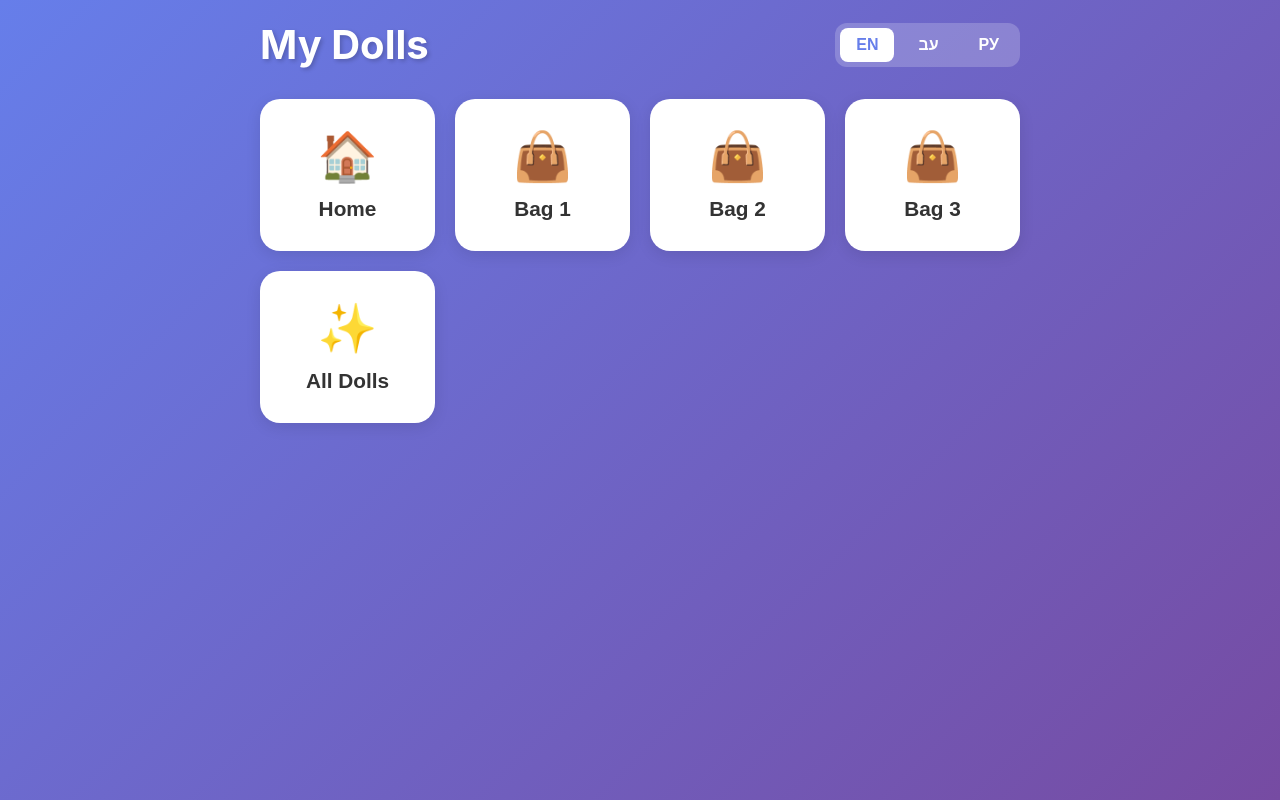
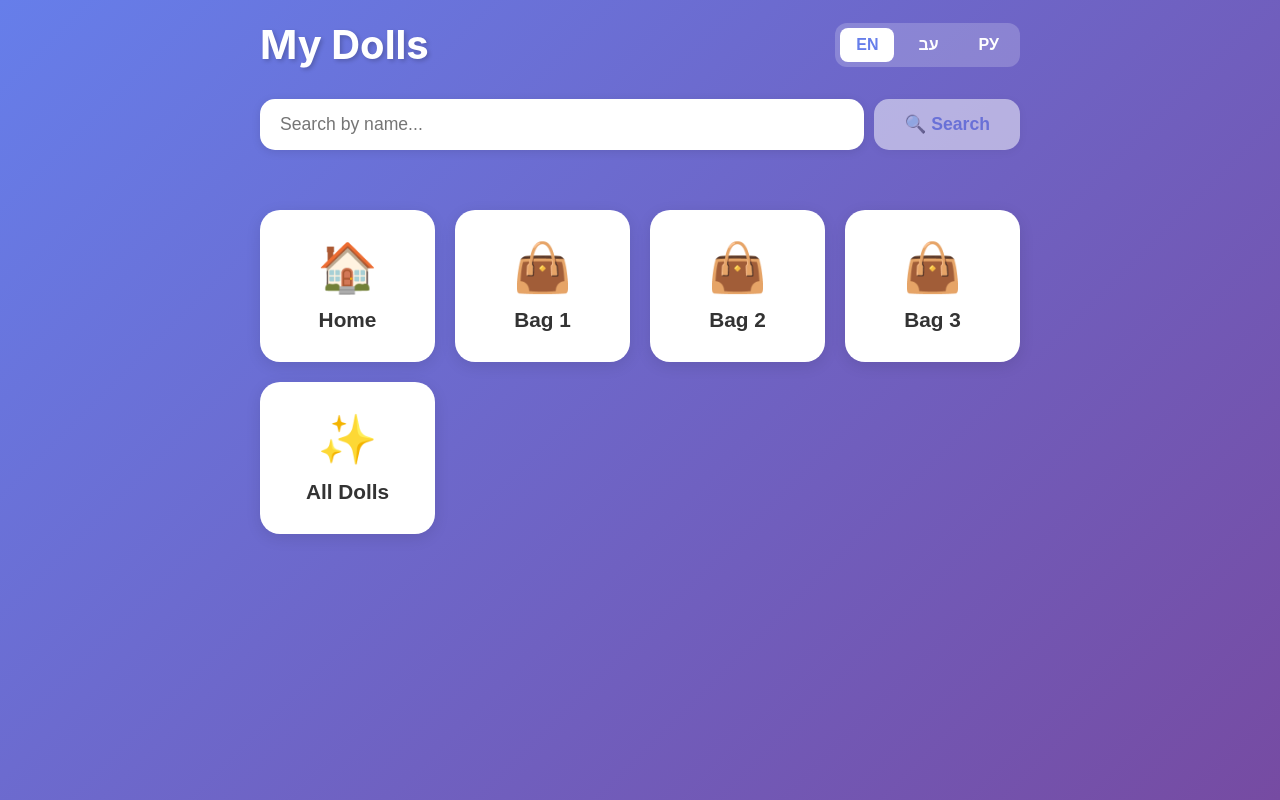
Before and after one commit to bronweg/doll-inventory, a React (Vite) app in the folder frontend/: page / in a window 1280 px wide. Built offline with nearby package versions, Linux system fonts and the light colour scheme; no server answers.

Commit message:
step 4.1

```diff
--- a/frontend/package.json
+++ b/frontend/package.json
@@ -16,6 +16,7 @@
     "react-i18next": "^14.0.1"
   },
   "devDependencies": {
+    "@types/node": "^20.11.5",
     "@types/react": "^18.2.48",
     "@types/react-dom": "^18.2.18",
     "@vitejs/plugin-react": "^4.2.1",
--- a/frontend/src/i18n/en.json
+++ b/frontend/src/i18n/en.json
@@ -5,6 +5,9 @@
   "all": "All Dolls",
   "back": "Back",
   "search": "Search dolls...",
+  "search_placeholder": "Search by name...",
+  "search_button": "Search",
+  "search_clear": "Clear",
   "add_photo": "Add Photo",
   "make_primary": "Make Primary",
   "saving": "Saving...",
--- a/frontend/src/i18n/he.json
+++ b/frontend/src/i18n/he.json
@@ -5,6 +5,9 @@
   "all": "כל הבובות",
   "back": "חזרה",
   "search": "חיפוש בובות...",
+  "search_placeholder": "חיפוש לפי שם...",
+  "search_button": "חפש",
+  "search_clear": "נקה",
   "add_photo": "הוסף תמונה",
   "make_primary": "הגדר כראשית",
   "saving": "שומר...",
--- a/frontend/src/i18n/ru.json
+++ b/frontend/src/i18n/ru.json
@@ -5,6 +5,9 @@
   "all": "Все Куклы",
   "back": "Назад",
   "search": "Поиск кукол...",
+  "search_placeholder": "Поиск по имени...",
+  "search_button": "Искать",
+  "search_clear": "Очистить",
   "add_photo": "Добавить Фото",
   "make_primary": "Сделать Главной",
   "saving": "Сохранение...",
--- a/frontend/src/index.css
+++ b/frontend/src/index.css
@@ -517,13 +517,79 @@ body {
   margin-bottom: 20px;
 }
 
+.search-input-wrapper {
+  position: relative;
+  display: flex;
+  align-items: center;
+}
+
 .search-input {
   width: 100%;
+  padding: 15px 20px;
+  padding-right: 50px;
+  border: none;
+  border-radius: 15px;
+  font-size: 1.1rem;
+  box-shadow: 0 2px 10px rgba(0, 0, 0, 0.1);
+}
+
+.search-clear-btn {
+  position: absolute;
+  right: 15px;
+  background: none;
+  border: none;
+  font-size: 1.5rem;
+  color: #999;
+  cursor: pointer;
+  padding: 5px 10px;
+  transition: color 0.2s;
+}
+
+.search-clear-btn:hover {
+  color: #667eea;
+}
+
+/* Home Search Form */
+.home-search-form {
+  display: flex;
+  gap: 10px;
+  margin-bottom: 30px;
+}
+
+.home-search-input {
+  flex: 1;
   padding: 15px 20px;
   border: none;
   border-radius: 15px;
   font-size: 1.1rem;
+  background: white;
   box-shadow: 0 2px 10px rgba(0, 0, 0, 0.1);
+}
+
+.home-search-btn {
+  padding: 15px 30px;
+  border: none;
+  border-radius: 15px;
+  background: white;
+  color: #667eea;
+  font-size: 1.1rem;
+  font-weight: bold;
+  cursor: pointer;
+  box-shadow: 0 2px 10px rgba(0, 0, 0, 0.1);
+  transition: all 0.2s;
+  white-space: nowrap;
+}
+
+.home-search-btn:hover:not(:disabled) {
+  background: #667eea;
+  color: white;
+  transform: translateY(-2px);
+  box-shadow: 0 4px 15px rgba(102, 126, 234, 0.4);
+}
+
+.home-search-btn:disabled {
+  opacity: 0.5;
+  cursor: not-allowed;
 }
 
 
@@ -817,4 +883,12 @@ body {
   .admin-link-btn {
     width: 100%;
   }
+
+  .home-search-form {
+    flex-direction: column;
+  }
+
+  .home-search-btn {
+    width: 100%;
+  }
 }
--- a/frontend/src/pages/DollsList.tsx
+++ b/frontend/src/pages/DollsList.tsx
@@ -1,5 +1,5 @@
-import { useState, useEffect } from 'react';
-import { useNavigate, useParams } from 'react-router-dom';
+import { useState, useEffect, useRef } from 'react';
+import { useNavigate, useParams, useSearchParams } from 'react-router-dom';
 import { useTranslation } from 'react-i18next';
 import { getDolls, Doll } from '../api/dolls';
 import { DollCard } from '../components/DollCard';
@@ -9,23 +9,33 @@ export function DollsList() {
   const { scope } = useParams<{ scope: string }>();
   const navigate = useNavigate();
   const { t } = useTranslation();
+  const [searchParams, setSearchParams] = useSearchParams();
 
   const [dolls, setDolls] = useState<Doll[]>([]);
   const [loading, setLoading] = useState(true);
   const [error, setError] = useState<string | null>(null);
-  const [searchQuery, setSearchQuery] = useState('');
+  const [searchQuery, setSearchQuery] = useState(searchParams.get('q') || '');
+  const debounceTimerRef = useRef<NodeJS.Timeout | null>(null);
 
+  // Sync search query from URL params
+  useEffect(() => {
+    const q = searchParams.get('q') || '';
+    setSearchQuery(q);
+  }, [searchParams]);
+
+  // Load dolls when scope or search params change
   useEffect(() => {
     loadDolls();
-  }, [scope]);
+  }, [scope, searchParams]);
 
   const loadDolls = async () => {
     setLoading(true);
     setError(null);
 
     try {
-      const params: any = { limit: 100 };
+      const params: any = { limit: 200 };
 
+      // Add location filters based on scope
       if (scope === 'home') {
         params.location = 'HOME';
       } else if (scope?.startsWith('bag-')) {
@@ -34,6 +44,12 @@ export function DollsList() {
         params.bag = bagNum;
       }
       // 'all' scope has no filters
+
+      // Add search query if present
+      const q = searchParams.get('q');
+      if (q && q.trim()) {
+        params.q = q.trim();
+      }
 
       const response = await getDolls(params);
       setDolls(response.items);
@@ -44,9 +60,43 @@ export function DollsList() {
     }
   };
 
-  const filteredDolls = dolls.filter((doll) =>
-    doll.name.toLowerCase().includes(searchQuery.toLowerCase())
-  );
+  // Handle search input change with debouncing
+  const handleSearchChange = (value: string) => {
+    setSearchQuery(value);
+
+    // Clear existing timer
+    if (debounceTimerRef.current) {
+      clearTimeout(debounceTimerRef.current);
+    }
+
+    // Set new timer to update URL params after 300ms
+    debounceTimerRef.current = setTimeout(() => {
+      const newParams = new URLSearchParams(searchParams);
+      if (value.trim()) {
+        newParams.set('q', value.trim());
+      } else {
+        newParams.delete('q');
+      }
+      setSearchParams(newParams);
+    }, 300);
+  };
+
+  // Clear search
+  const handleClearSearch = () => {
+    setSearchQuery('');
+    const newParams = new URLSearchParams(searchParams);
+    newParams.delete('q');
+    setSearchParams(newParams);
+  };
+
+  // Cleanup debounce timer on unmount
+  useEffect(() => {
+    return () => {
+      if (debounceTimerRef.current) {
+        clearTimeout(debounceTimerRef.current);
+      }
+    };
+  }, []);
 
   const getTitle = () => {
     if (scope === 'home') return t('location_home');
@@ -68,13 +118,24 @@ export function DollsList() {
       </div>
 
       <div className="search-box">
-        <input
-          type="text"
-          className="search-input"
-          placeholder={t('search')}
-          value={searchQuery}
-          onChange={(e) => setSearchQuery(e.target.value)}
-        />
+        <div className="search-input-wrapper">
+          <input
+            type="text"
+            className="search-input"
+            placeholder={t('search_placeholder')}
+            value={searchQuery}
+            onChange={(e) => handleSearchChange(e.target.value)}
+          />
+          {searchQuery && (
+            <button
+              className="search-clear-btn"
+              onClick={handleClearSearch}
+              title={t('search_clear')}
+            >
+              ✕
+            </button>
+          )}
+        </div>
       </div>
 
       {loading && <div className="loading">{t('loading')}</div>}
@@ -87,13 +148,13 @@ export function DollsList() {
         />
       )}
 
-      {!loading && filteredDolls.length === 0 && (
+      {!loading && dolls.length === 0 && (
         <div className="no-results">{t('no_dolls')}</div>
       )}
 
-      {!loading && filteredDolls.length > 0 && (
+      {!loading && dolls.length > 0 && (
         <div className="dolls-grid">
-          {filteredDolls.map((doll) => (
+          {dolls.map((doll) => (
             <DollCard
               key={doll.id}
               doll={doll}
--- a/frontend/src/pages/Home.tsx
+++ b/frontend/src/pages/Home.tsx
@@ -1,3 +1,4 @@
+import { useState } from 'react';
 import { useNavigate } from 'react-router-dom';
 import { useTranslation } from 'react-i18next';
 import { LanguageSwitcher } from '../components/LanguageSwitcher';
@@ -8,9 +9,17 @@ export function Home() {
   const navigate = useNavigate();
   const { t } = useTranslation();
   const { hasAnyPerm } = useMe();
+  const [searchQuery, setSearchQuery] = useState('');
 
   const handleLocationClick = (scope: string) => {
     navigate(`/list/${scope}`);
+  };
+
+  const handleSearch = (e: React.FormEvent) => {
+    e.preventDefault();
+    if (searchQuery.trim()) {
+      navigate(`/list/all?q=${encodeURIComponent(searchQuery.trim())}`);
+    }
   };
 
   const showAdmin = hasAnyPerm('doll:create', 'doll:rename', 'event:read');
@@ -28,6 +37,19 @@ export function Home() {
           )}
         </div>
       </div>
+
+      <form className="home-search-form" onSubmit={handleSearch}>
+        <input
+          type="text"
+          className="home-search-input"
+          placeholder={t('search_placeholder')}
+          value={searchQuery}
+          onChange={(e) => setSearchQuery(e.target.value)}
+        />
+        <button type="submit" className="home-search-btn" disabled={!searchQuery.trim()}>
+          🔍 {t('search_button')}
+        </button>
+      </form>
 
       <div className="location-buttons">
         <button
```
